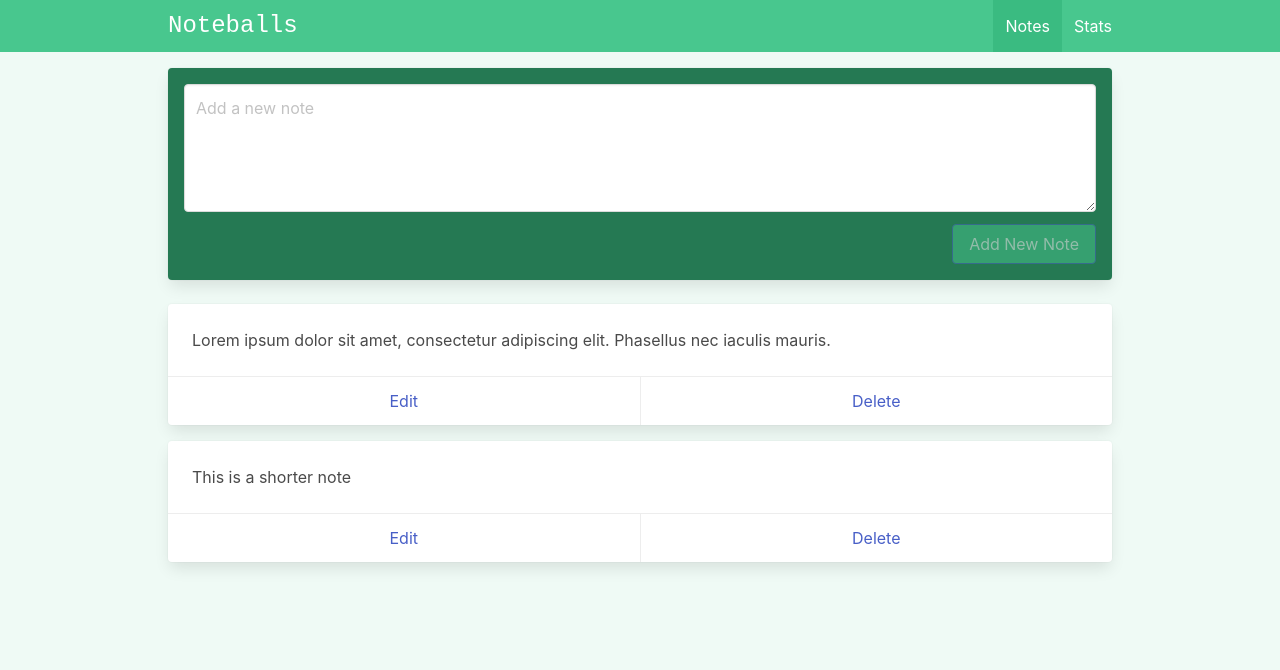
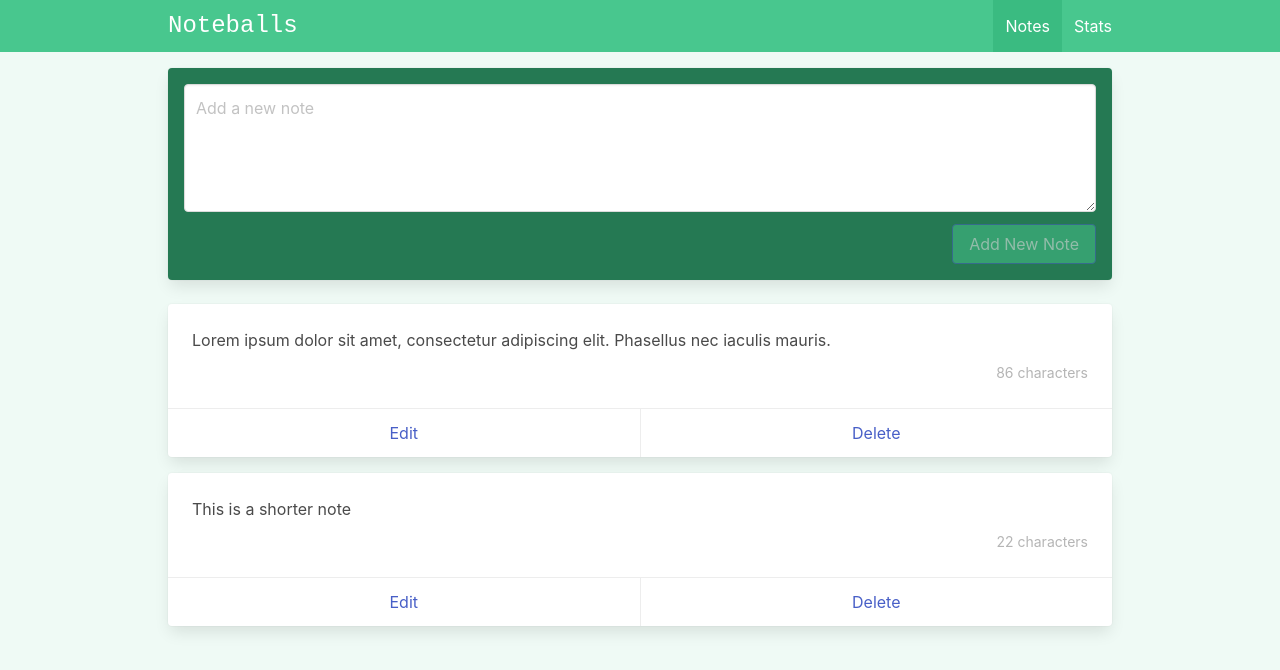
Before and after one commit to petre-symfony/udemy-vue-js-3-composition-API-with-Pinia-and-Vite, a Vue app: page /#/ in a window 1280 px wide. Shown: the top 670 px of the page. Built offline with nearby package versions, Linux system fonts and the light colour scheme.

Commit message:
15.89
Computed (Node Length)

```diff
--- a/src/components/Notes/Note.vue
+++ b/src/components/Notes/Note.vue
@@ -5,6 +5,9 @@
 		<div class="card-content">
 			<div class="content">
 				{{ note.content }}
+				<div class="has-text-right has-text-grey-light mt-2">
+					<small>{{ characterLength }}</small>
+				</div>
 			</div>
 		</div>
 		<footer class="card-footer">
@@ -21,6 +24,10 @@
 </script>
 <script setup>
 	/*
+	imports
+ 	*/
+	import { computed } from "vue";
+	/*
 	props
  	*/
 	const props = defineProps({
@@ -29,6 +36,15 @@
 			required: true
 		}
 	})
+
+	/*
+	character length
+ 	*/
+	const characterLength = computed(() => {
+		let length = props.note.content.length
+		let description = length > 1 ? 'characters' : 'character'
+		return `${length} ${description}`
+	})
 </script>
 <style scoped>
 
```
